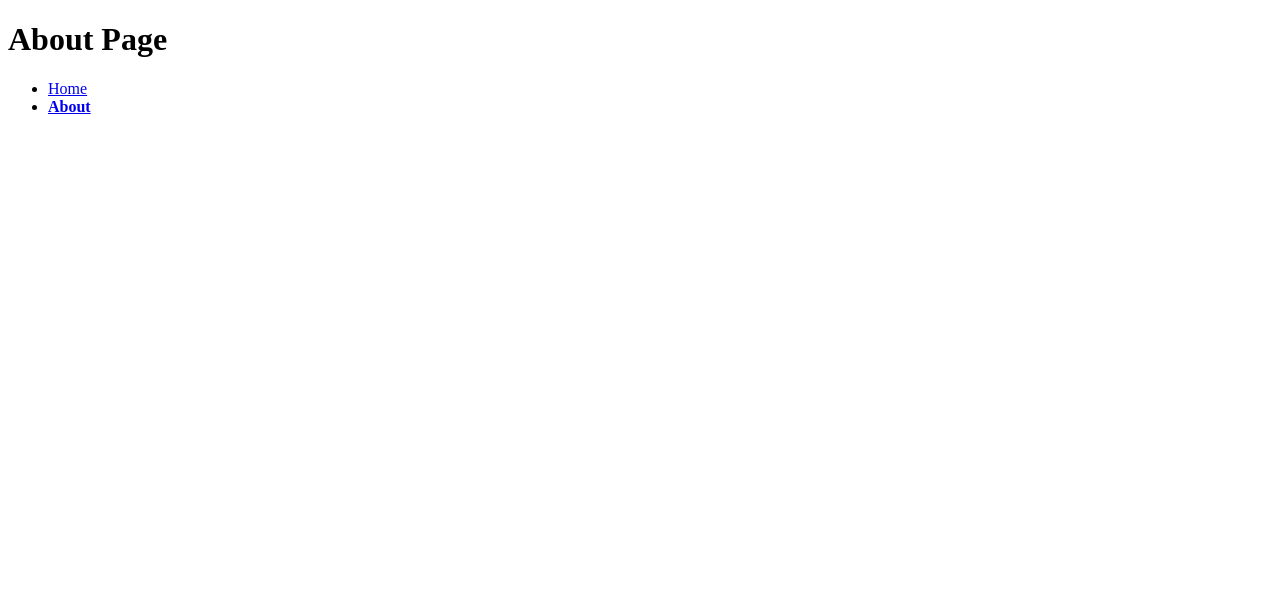
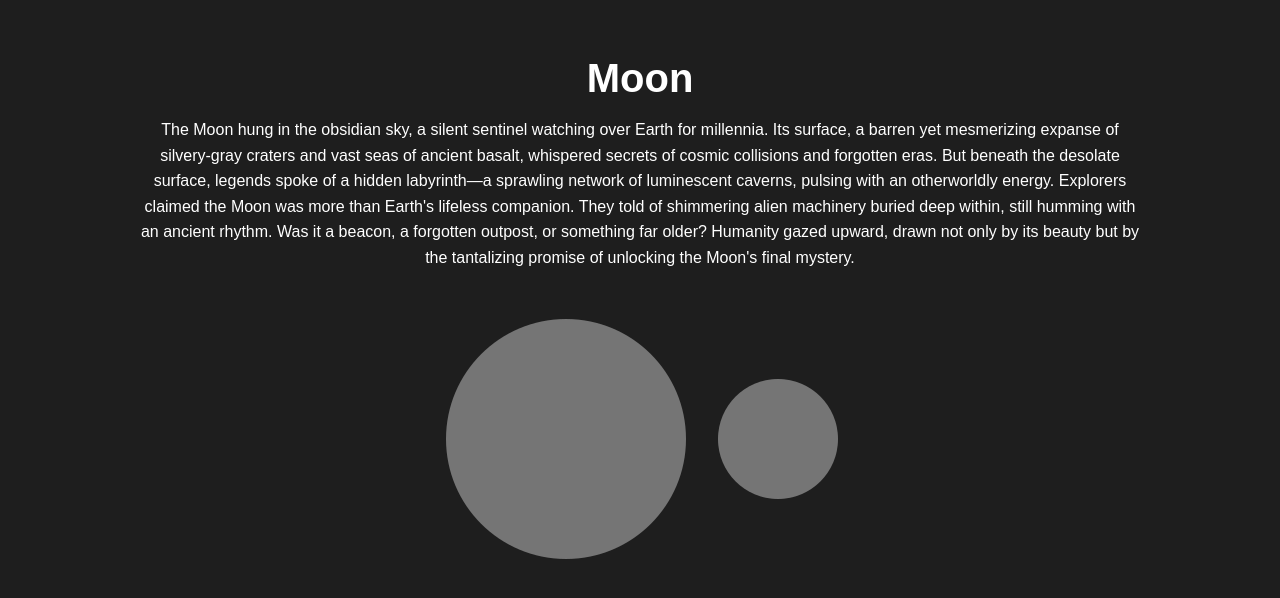
Before and after one commit to Evan111111111/hello-explorer, a plain HTML site: page about.html in a window 1280 px wide. Drawn offline with Linux system fonts and the light colour scheme.

Commit message:
final push

```diff
--- a/about.html
+++ b/about.html
@@ -3,17 +3,25 @@
   <head>
     <meta charset="UTF-8">
     <meta name="viewport" content="width=device-width, initial-scale=1.0">
-    <title>About Page</title>
+    <title>Homepage</title>
     <link rel="stylesheet" href="screen.css">
   </head>
   <body>
-    <h1>About Page</h1>
-    <nav>
-      <ul>
-        <li><a href="index.html">Home</a></li>
-        <li><a href="about.html" class="active">About</a></li>
-      </ul>
-    </nav>
-    <script src="index.js"></script>
-  </body>
+    <div class="container">
+  <main>
+      <h1>Moon</h1>
+      <p>The Moon hung in the obsidian sky, a silent sentinel watching over Earth for millennia. Its surface, a barren yet mesmerizing expanse of silvery-gray craters and vast seas of ancient basalt, whispered secrets of cosmic collisions and forgotten eras. But beneath the desolate surface, legends spoke of a hidden labyrinth—a sprawling network of luminescent caverns, pulsing with an otherworldly energy.
+
+        Explorers claimed the Moon was more than Earth's lifeless companion. They told of shimmering alien machinery buried deep within, still humming with an ancient rhythm. Was it a beacon, a forgotten outpost, or something far older? Humanity gazed upward, drawn not only by its beauty but by the tantalizing promise of unlocking the Moon's final mystery.</p>
+      <div class="earth-moon">
+        <a href="index.html">
+            <img src="earth.png" alt="Earth">
+        </a>
+        <a href="about.html">
+            <img src="moon.png.png" alt="Moon">
+        </a>
+    </div>
+  </main>
+</div>
+</body>
 </html>
--- a/screen.css
+++ b/screen.css
@@ -1,4 +1,64 @@
-/* Add screen styles below */
-a.active {
-    font-weight: bold;
+
+body {
+    font-family: Arial, sans-serif;
+    margin: 0;
+    padding: 0;
+    background-color: #1e1e1e;
+    color: #fff;
+    display: flex;
+    justify-content: center;
+    align-items: center;
+    height: 75vh;
 }
+
+.container {
+    max-width: 1000px;
+    text-align: center;
+}
+
+
+main h1 {
+    font-size: 2.5em;
+    margin-bottom: 10px;
+}
+
+main p {
+    font-size: 1em;
+    line-height: 1.6;
+    margin-bottom: 40px;
+}
+
+
+.earth-moon {
+    display: flex;
+    justify-content: center;
+    align-items: center;
+    gap: 20px;
+}
+
+
+.earth-moon img {
+    border-radius: 50%;
+    transition: transform 0.3s ease, border 0.3s ease;
+    cursor: pointer;
+}
+
+.earth-moon img.large {
+    width: 150px;
+    height: 150px;
+}
+
+.earth-moon img.small {
+    width: 100px;
+    height: 100px;
+}
+
+
+.earth-moon img.active {
+    border: 4px solid #fff;
+    box-shadow: 0 0 10px rgba(255, 255, 255, 0.8);
+}
+
+.earth-moon img:hover {
+    transform: scale(1.1);
+}
```
Also changed, not shown: index.html (+16 -9 lines), earth.png (added), earth.png.png (added), moon.png.png (added).
